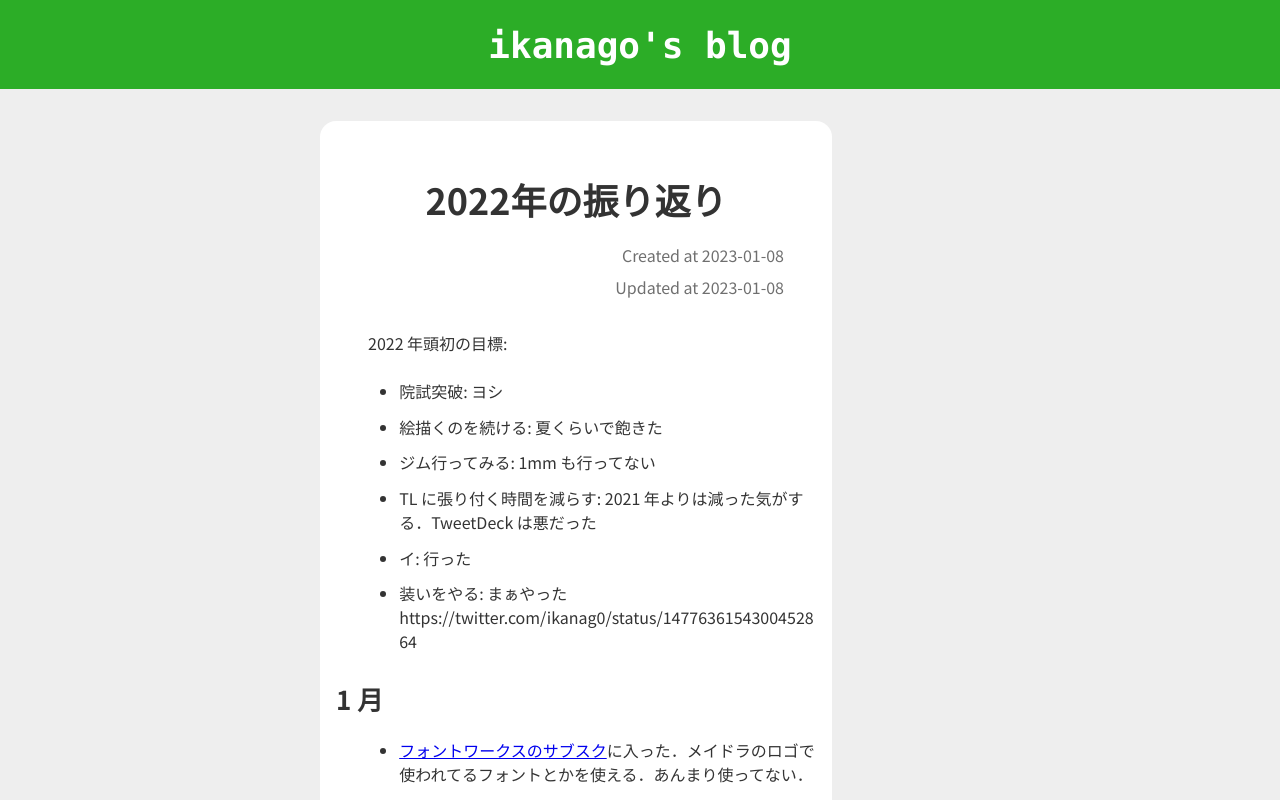
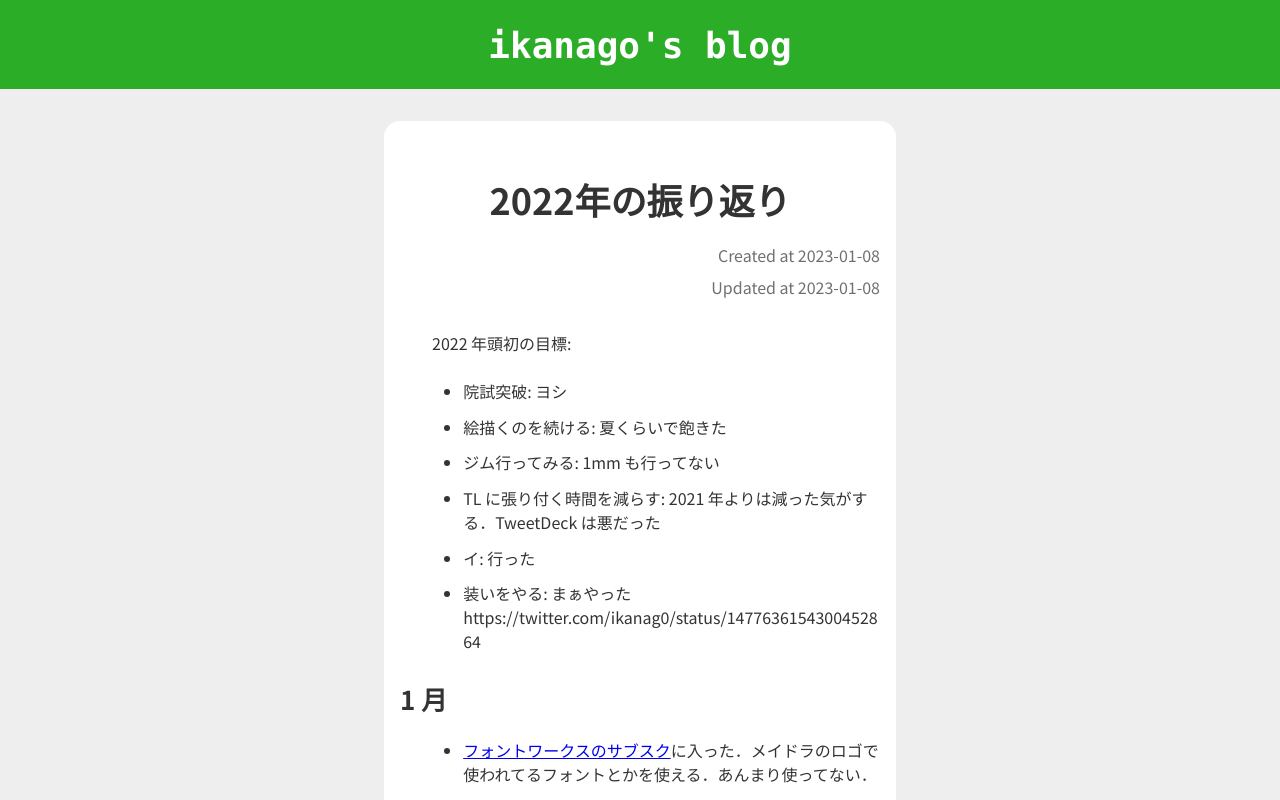
Before and after one commit to ikanago/blog, a Next.js app: page /goodbye2022 in a window 1280 px wide. Shown: the top 800 px of the page. Built offline with nearby package versions, Linux system fonts and the light colour scheme.

Commit message:
Fix .blogPostContainer

```diff
--- a/pages/[slug].tsx
+++ b/pages/[slug].tsx
@@ -62,7 +62,7 @@ const BlogPost = (post: Post) => {
                     description={post.frontmatter.description}
                 />
                 <article
-                    className="blogPost"
+                    className="blogPostContainer"
                     itemScope
                     itemType="http://schema.org/Article"
                 >
--- a/style.css
+++ b/style.css
@@ -472,9 +472,9 @@ pre tt:after {
 }
 .blogPostContainer {
     display: block;
-    margin: 0 auto;
-    max-width: 760px;
-    padding: 3rem 0;
+    margin: 2rem auto;
+    max-width: 100%;
+    padding: 3rem 1rem;
 }
 
 .date {
```
